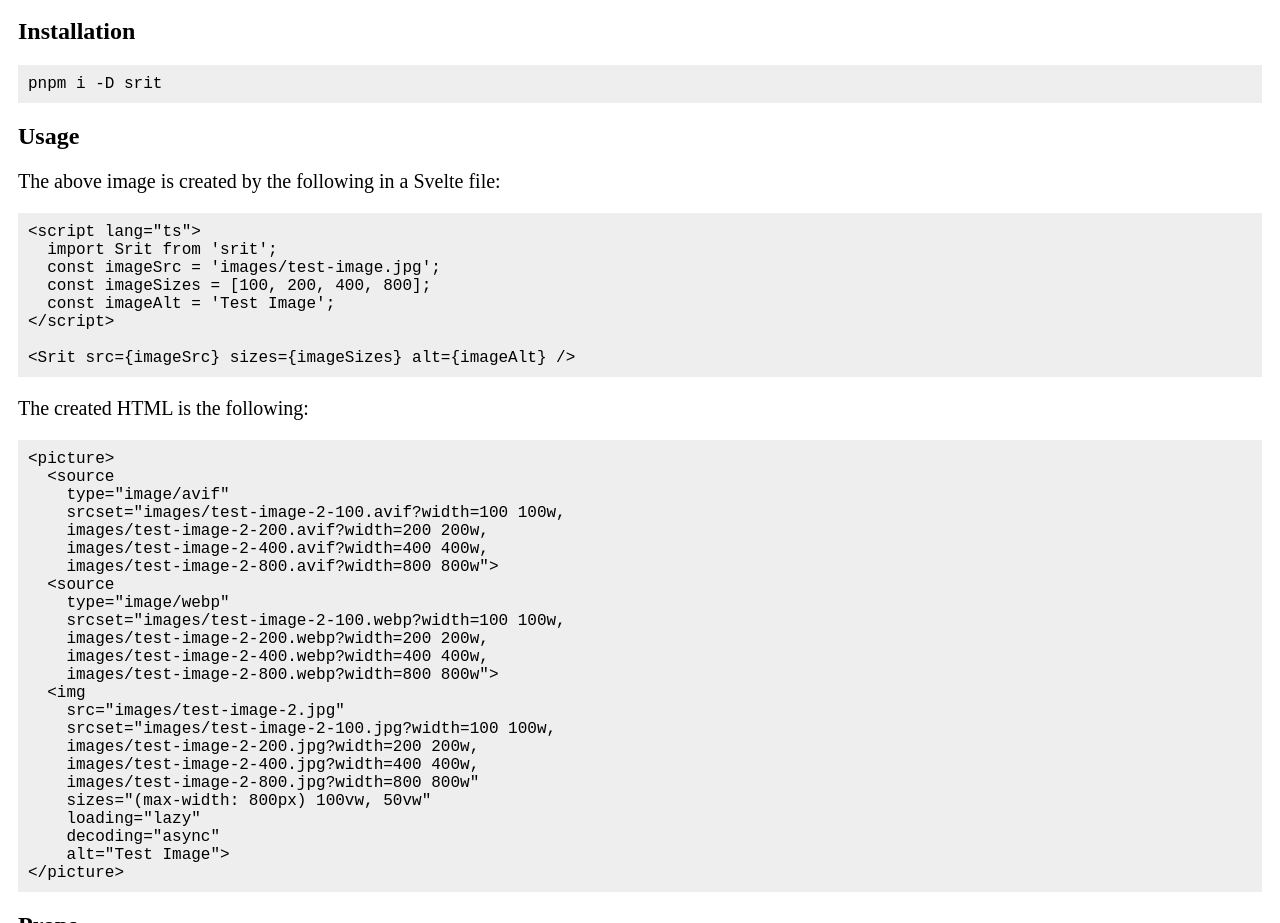
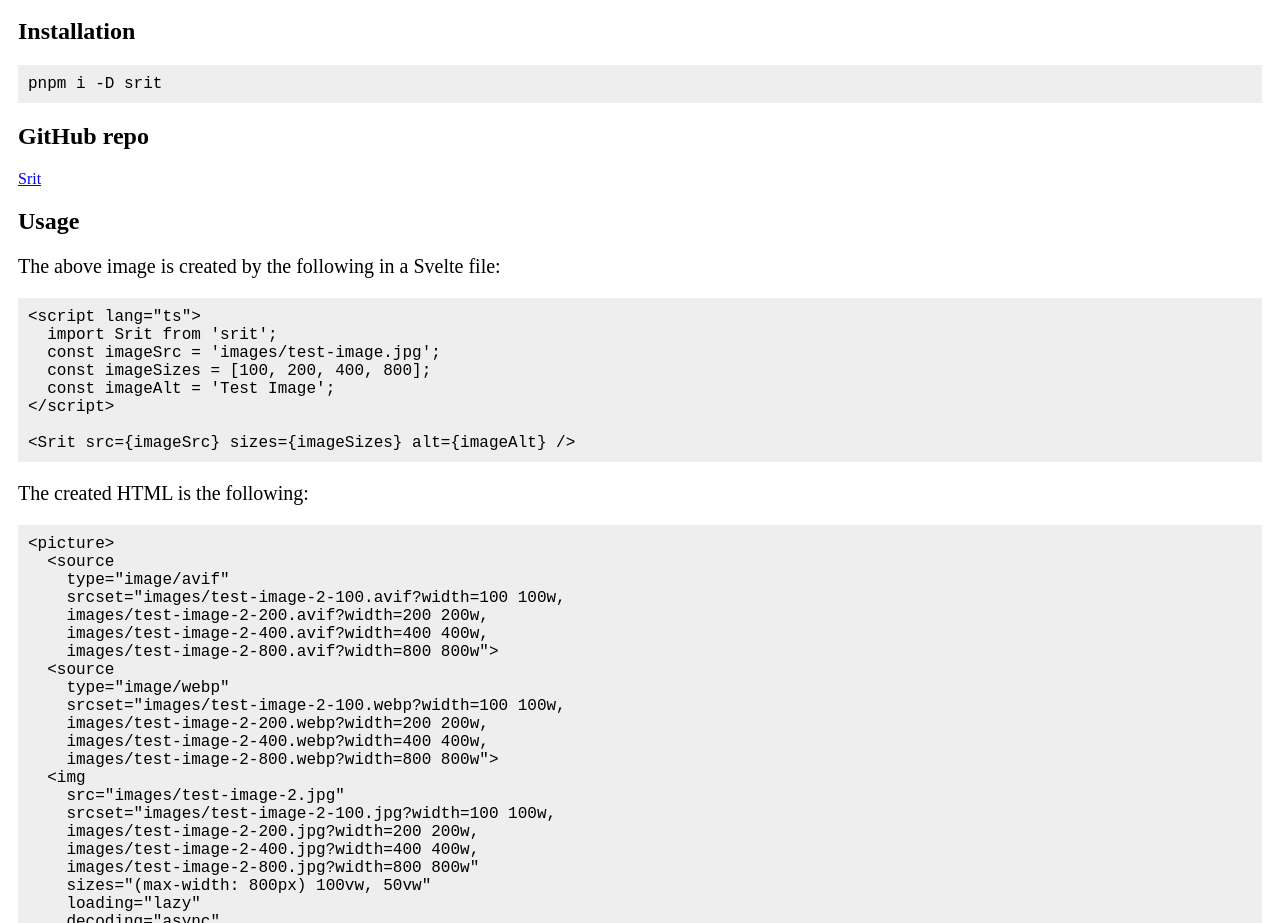
Before and after one commit to shinokada/srit, a SvelteKit app: page / in a window 1280 px wide. Shown: the part 1050-1973 px from the top of the page. Built offline with nearby package versions, Linux system fonts and the light colour scheme.

Commit message:
fix: add github repo link

```diff
--- a/src/routes/+page.svelte
+++ b/src/routes/+page.svelte
@@ -17,6 +17,10 @@
 <h2>Installation</h2>
 
 <pre><code>pnpm i -D srit</code></pre>
+
+<h2>GitHub repo</h2>
+
+<a href='https://github.com/shinokada/srit' target='_blank' rel='noreferrer'>Srit</a>
 
 <h2>Usage</h2>
 <p>The above image is created by the following in a Svelte file:</p>
```
